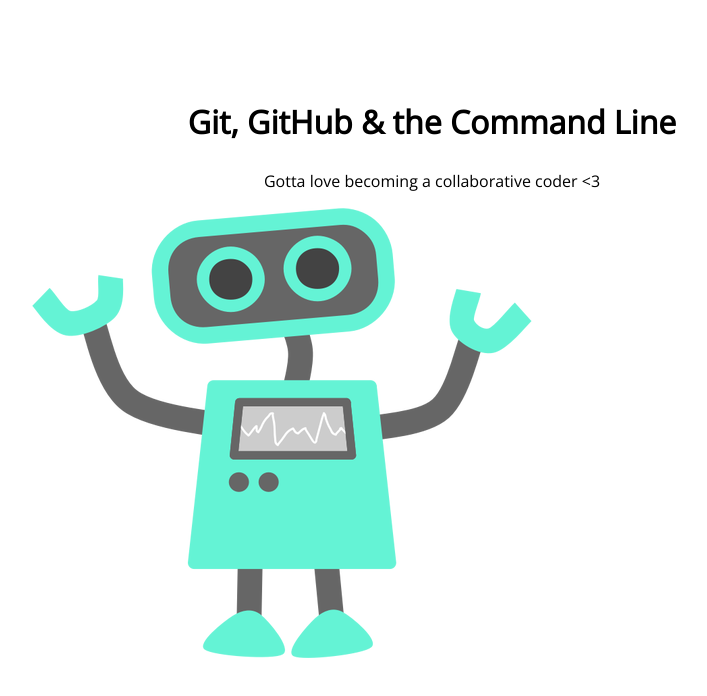
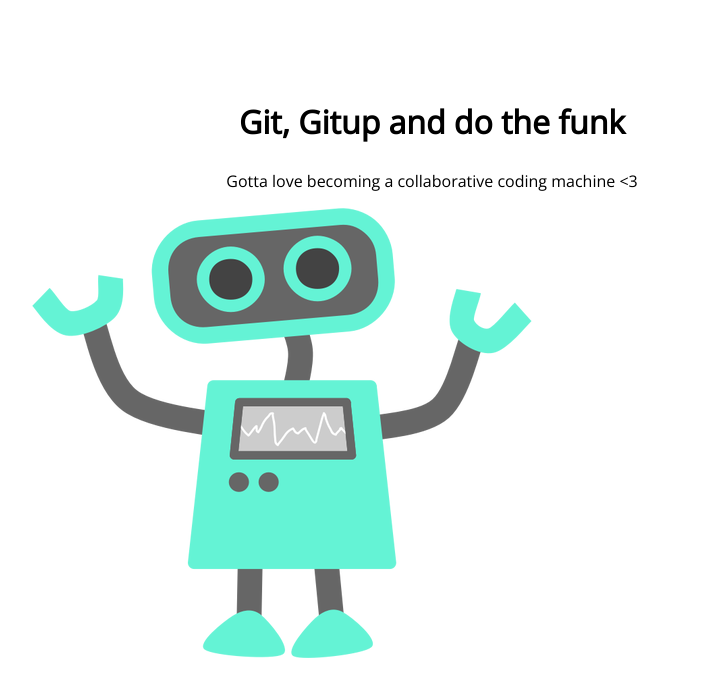
Before and after one commit to kansasandrade/105-project, a plain HTML site: page index.html in a window 1280 px wide. Shown: the whole page, without its empty margins (208-915 px from the left). Drawn offline with nearby package versions, Linux system fonts and the light colour scheme.

Commit message:
header change

```diff
--- a/index.html
+++ b/index.html
@@ -8,8 +8,8 @@
 </head>
 <body>
 	<section>
-		<h1>Git, GitHub & the Command Line</h1>
-		<p>Gotta love becoming a collaborative coder <3</p>
+		<h1>Git, Gitup and do the funk</h1>
+		<p>Gotta love becoming a collaborative coding machine <3</p>
 		<img src="img/happy-blue-robot.png">
 	</section>
 </body>
```
Also changed, not shown: 1 other file.
